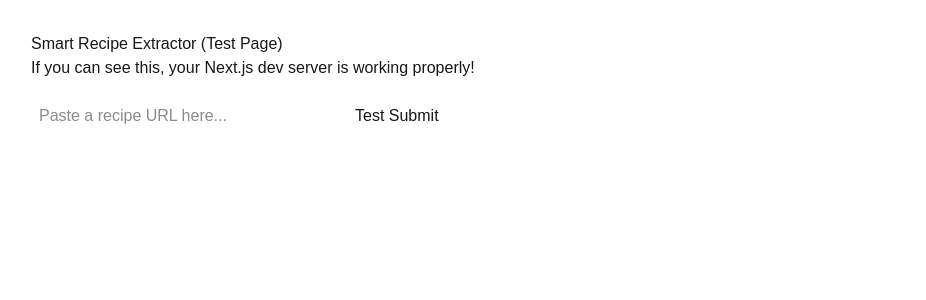
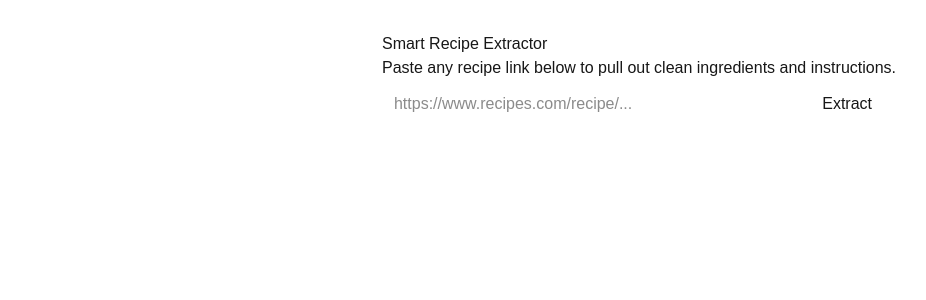
Before and after one commit to joshruiz1414/smart-recipe-extractor, a Next.js app: page / in a window 1280 px wide. Shown: the top 300 px of the page, without its empty margins (1-927 px from the left). Built offline with nearby package versions, Linux system fonts and the light colour scheme.

Commit message:
feat: added recipe information to page

```diff
--- a/src/app/page.tsx
+++ b/src/app/page.tsx
@@ -1,12 +1,19 @@
 "use client";
 
 import { useState } from "react";
+
+interface Recipe {
+  title: string;
+  ingredients: string[];
+  instructions: string[];
+}
 
 export default function Home() {
   const [url, setUrl] = useState("");
   const [submittedUrl, setSubmittedUrl] = useState("");
   // use null because we don't have recipe data yet
-  const [recipe, setRecipe] = useState(null);
+  // now recipe can be null or Recipe object
+  const [recipe, setRecipe] = useState<Recipe | null>(null);
 
   // false because we aren't fetching anything initially
   const [loading, setLoading] = useState(false);
@@ -41,36 +48,71 @@ export default function Home() {
       console.log('success')
     }
   } catch (err) {
-    setError("Network error. Please try again.");
+    const message = err instanceof Error ? err.message : "Something went wrong.";
+    setError(message);
   } finally {
     // always stop loading, whether it succeeded or failed
     setLoading(false);
   }
 };
 
+return (
+    <main style={{ maxWidth: "800px", margin: "0 auto", padding: "2rem", fontFamily: "sans-serif" }}>
+      <h1>Smart Recipe Extractor</h1>
+      <p>Paste any recipe link below to pull out clean ingredients and instructions.</p>
 
-  return (
-    <main style={{ padding: "2rem", fontFamily: "sans-serif" }}>
-      <h1>Smart Recipe Extractor (Test Page)</h1>
-      <p>If you can see this, your Next.js dev server is working properly!</p>
-
-      <form onSubmit={handleSubmit} style={{ marginTop: "1rem" }}>
+      {/* link input form */}
+      <form onSubmit={handleSubmit} style={{ display: "flex", gap: "0.5rem", marginBottom: "1.5rem" }}>
         <input
           type="url"
           required
-          placeholder="Paste a recipe URL here..."
+          placeholder="https://www.recipes.com/recipe/..."
           value={url}
           onChange={(e) => setUrl(e.target.value)}
-          style={{ padding: "0.5rem", width: "300px", marginRight: "0.5rem" }}
+          style={{ flex: 1, padding: "0.75rem", fontSize: "1rem" }}
         />
-        <button type="submit" style={{ padding: "0.5rem 1rem" }}>
-          Test Submit
+        <button
+          type="submit"
+          disabled={loading}
+          style={{ padding: "0.75rem 1.5rem", fontSize: "1rem", cursor: loading ? "not-allowed" : "pointer" }}
+        >
+          {loading ? "Extracting..." : "Extract"}
         </button>
       </form>
 
-      {submittedUrl && (
-        <div style={{ marginTop: "1.5rem", padding: "1rem", border: "1px solid #ccc" }}>
-          <strong>Submitted URL:</strong> {submittedUrl}
+      {/* 2. error message display */}
+      {error && (
+        <div style={{ padding: "1rem", background: "#fee2e2", color: "#991b1b", borderRadius: "6px", marginBottom: "1rem" }}>
+          <strong>Error:</strong> {error}
+        </div>
+      )}
+
+      {/* 3. recipe output card */}
+      {recipe && (
+        <div style={{ border: "1px solid #2710d0", borderRadius: "8px", padding: "1.5rem", background: "#00050a" }}>
+          <h2 style={{ marginTop: 0, color: "#e8ecf4" }}>{recipe.title}</h2>
+
+          <div style={{ display: "grid", gridTemplateColumns: "1fr 1fr", gap: "2rem", marginTop: "1.5rem" }}>
+            {/* ingredients Section */}
+            <div>
+              <h3>Ingredients</h3>
+              <ul style={{ paddingLeft: "1.2rem", lineHeight: "1.6" }}>
+                {recipe.ingredients.map((item, index) => (
+                  <li key={index}>{item}</li>
+                ))}
+              </ul>
+            </div>
+
+            {/* instructions section */}
+            <div>
+              <h3>Instructions</h3>
+              <ol style={{ paddingLeft: "1.2rem", lineHeight: "1.6" }}>
+                {recipe.instructions.map((step, index) => (
+                  <li key={index} style={{ marginBottom: "0.5rem" }}>{step}</li>
+                ))}
+              </ol>
+            </div>
+          </div>
         </div>
       )}
     </main>
```
